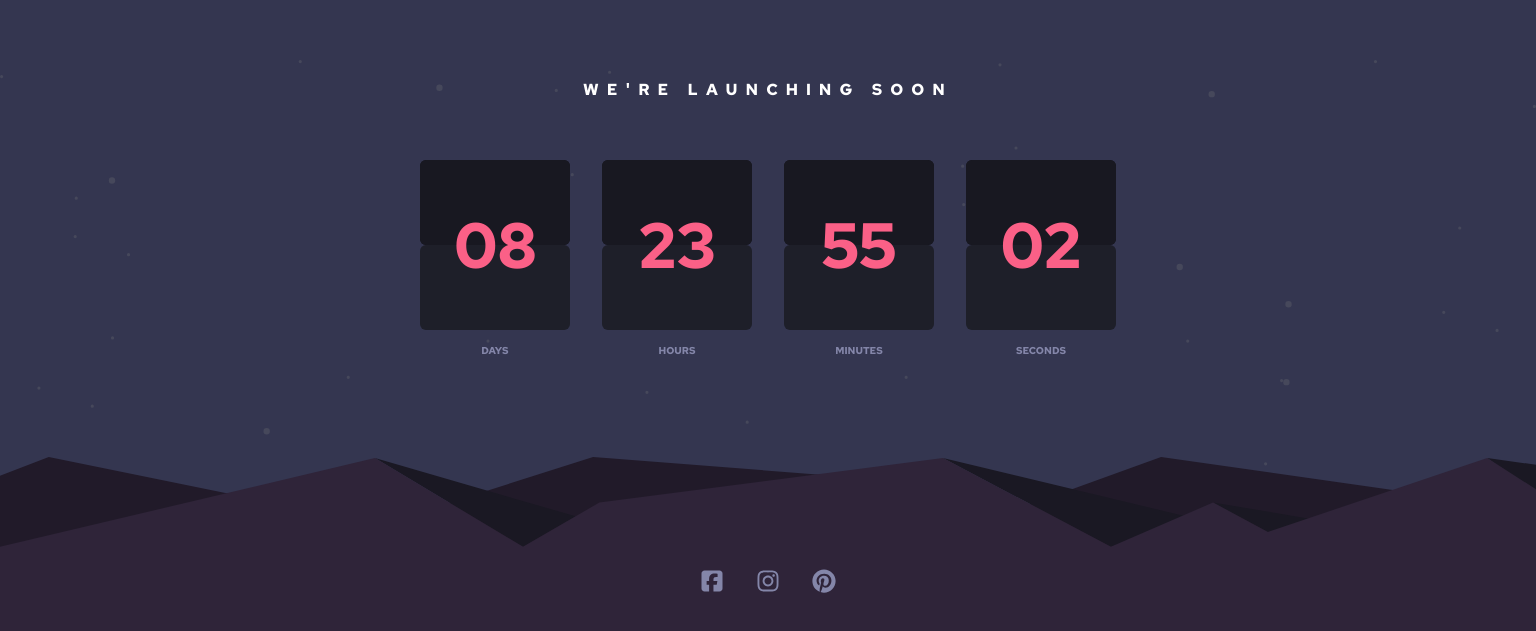
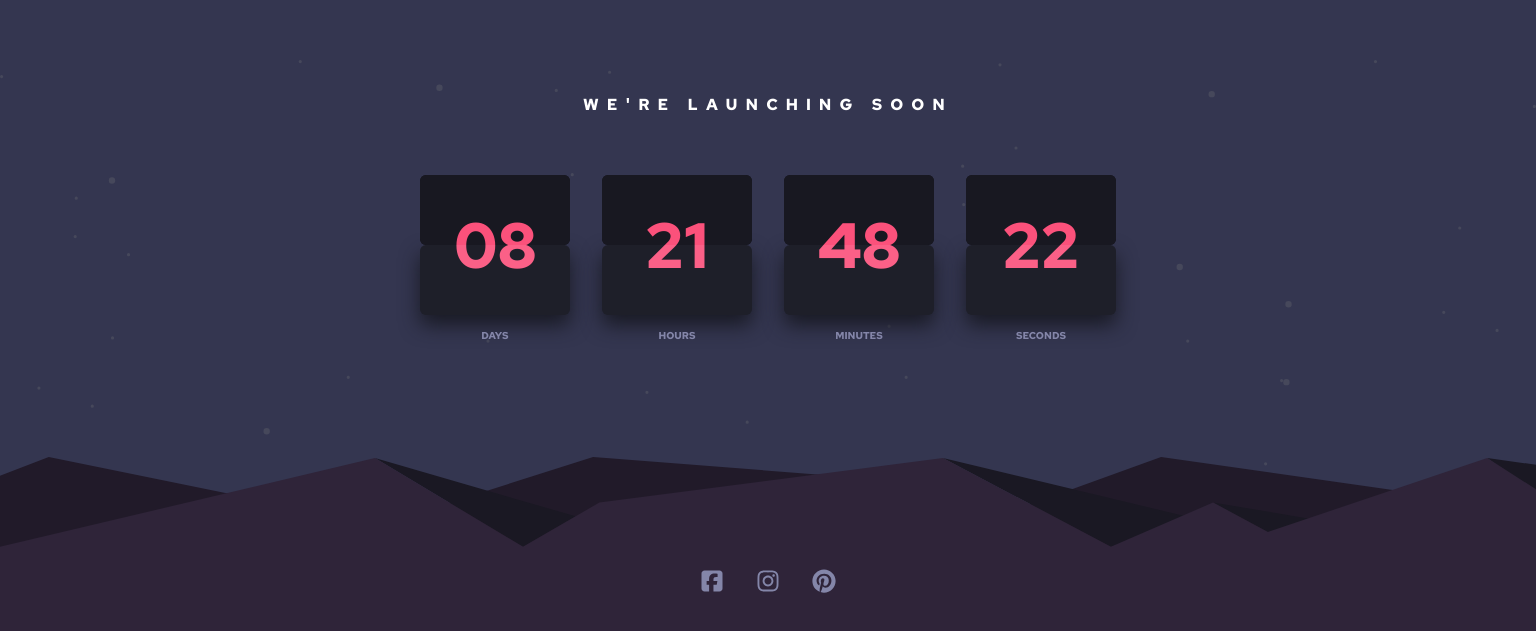
Before and after one commit to Qwerex56/launch-countdown-timer, a Vue app: page / in a window 1536 px wide. Shown: the part 133-764 px from the top of the page. Built offline with nearby package versions, Linux system fonts and the light colour scheme.

Commit message:
Finished project

```diff
--- a/src/components/FlipCard.vue
+++ b/src/components/FlipCard.vue
@@ -172,6 +172,8 @@ $animation-lenght: .7s;
 
   &__bottom {
     background-color: $very-dark-blue;
+
+    box-shadow: 0rem .625rem 1.25rem $very-dark-blue2;
   }
 
   &__description {
@@ -186,7 +188,10 @@ $animation-lenght: .7s;
 
   &__text {
     &--top {
-      transform: translateY(50%);
+      transform: translateY(31%);
+
+      color: darken($soft-red, $amount: 3%);
+
     }
 
     &--bottom {
@@ -195,16 +200,20 @@ $animation-lenght: .7s;
 
     &__flip {
       &--top {
-        transform: translateY(50%);
+        transform: translateY(31%);
+
+        color: darken($soft-red, $amount: 3%);
       }
 
       &--bottom {
-        transform: rotateX(180deg) translateY(-50%);
+        transform: rotateX(180deg) translateY(-31%);
       }
     }
   }
 
   &--part {
+    height: 2.1875rem;
+
     border-radius: .25rem;
 
     color: $soft-red;
@@ -257,6 +266,34 @@ $animation-lenght: .7s;
     &__description {
       font-size: .5rem;
     }
+
+    &__text {
+      &--top {
+        transform: translateY(32%);
+
+        color: darken($soft-red, $amount: 3%);
+      }
+
+      &--bottom {
+        transform: translateY(-50%);
+      }
+
+      &__flip {
+        &--top {
+          transform: translateY(32%);
+
+          color: darken($soft-red, $amount: 3%);
+        }
+
+        &--bottom {
+          transform: rotateX(180deg) translateY(-32%);
+        }
+      }
+    }
+
+    &--part {
+      height: 3.25rem;
+    }
   }
 }
 
@@ -271,6 +308,34 @@ $animation-lenght: .7s;
     &__description {
       font-size: .625rem;
     }
+
+    &__text {
+      &--top {
+        transform: translateY(33%);
+
+        color: darken($soft-red, $amount: 3%);
+      }
+
+      &--bottom {
+        transform: translateY(-50%);
+      }
+
+      &__flip {
+        &--top {
+          transform: translateY(33%);
+
+          color: darken($soft-red, $amount: 3%);
+        }
+
+        &--bottom {
+          transform: rotateX(180deg) translateY(-33%);
+        }
+      }
+    }
+
+    &--part {
+      height: 4.375rem;
+    }
   }
 }
 </style>
--- a/src/widgets/LaunchTimerWidget.vue
+++ b/src/widgets/LaunchTimerWidget.vue
@@ -57,33 +57,33 @@ export default {
           cycles: 30,
           initialValue: 8,
           cyclesLeft: 8,
-          loop: true,
+          loop: false,
           animate: false,
           description: 'DAYS',
         },
         {
           id: 3,
-          cycles: 24,
-          initialValue: 23,
-          cyclesLeft: 23,
+          cycles: 23,
+          initialValue: 21,
+          cyclesLeft: 21,
           loop: true,
           animate: false,
           description: 'HOURS',
         },
         {
           id: 2,
-          cycles: 60,
-          initialValue: 55,
-          cyclesLeft: 55,
+          cycles: 59,
+          initialValue: 48,
+          cyclesLeft: 48,
           loop: true,
           animate: false,
           description: 'MINUTES',
         },
         {
           id: 1,
-          cycles: 60,
-          initialValue: 3,
-          cyclesLeft: 41,
+          cycles: 59,
+          initialValue: 23,
+          cyclesLeft: 23,
           loop: true,
           animate: true,
           description: 'SECONDS',
@@ -92,11 +92,15 @@ export default {
     }
   },
   methods: {
-    //TODO:
-    // do wymiany ta nazwa
     startLaunchTimer() {
       setInterval(() => {
-        this.flipCards[3].animate = true;
+        var card = this.flipCards[3];
+        if (card.cyclesLeft > 0) {
+          card.animate = true;
+        }
+        else {
+          card.animate = false;
+        }
       }, this.inetrvalTime);
     },
     callNext(id: number) {
```
